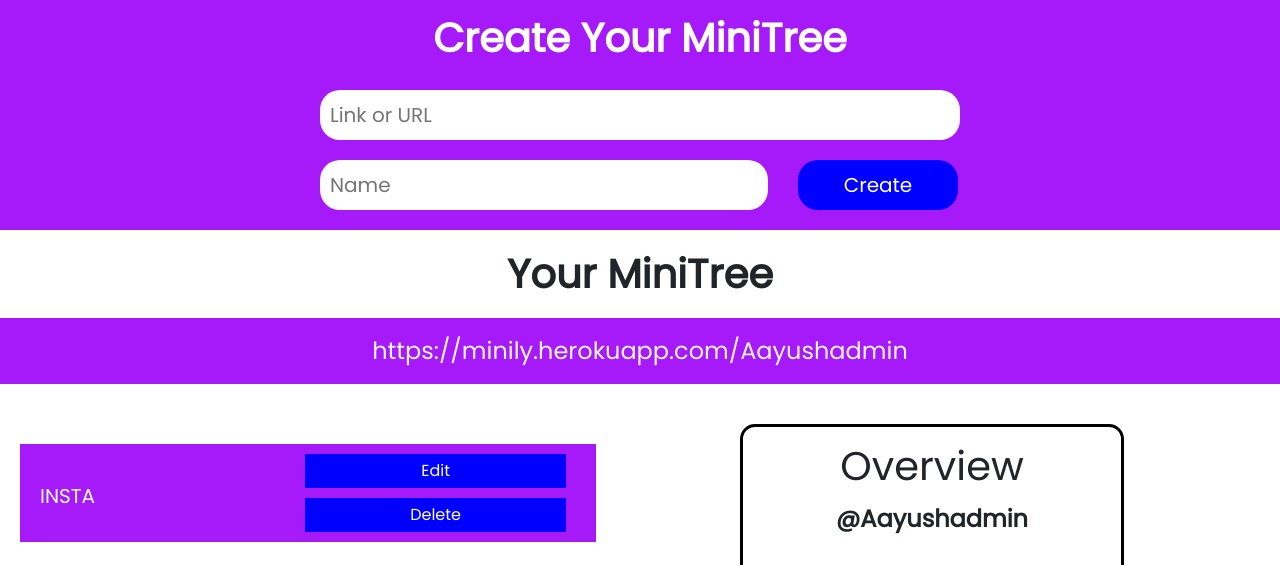
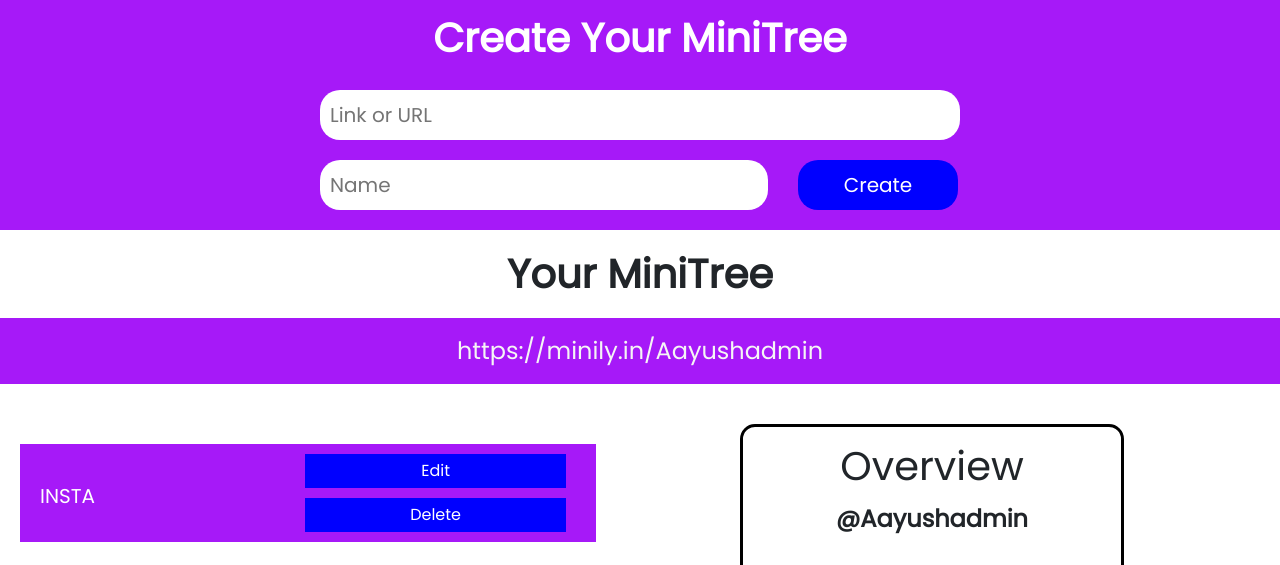
Before and after one commit to aayush18602/MiniLy, a Django app: page /t/ in a window 1280 px wide. Shown: the part 81-646 px from the top of the page. Run offline with Django 3.2, Linux system fonts and the light colour scheme; a user stored in the database is signed in; data comes from the database, SQL or seed files in the repository; some libraries are stand-ins or nearby versions.

Commit message:
Some changes2

```diff
--- a/short/templates/short/dashboard.html
+++ b/short/templates/short/dashboard.html
@@ -24,7 +24,7 @@
             {% for u in urls %}
             <div class="single-mly">
                 <div class="s1-mly">
-                    <a href="https://minily.herokuapp.com/{{u.short_name}}" class="nameref">
+                    <a href="https://minily.in/{{u.short_name}}" class="nameref">
                 <div class="mly-name mly-name1">
                     {{u.short_name}}
                 </div>
--- a/templates/navbar.html
+++ b/templates/navbar.html
@@ -5,7 +5,7 @@
         <i class="fas fa-bars"></i>
     </label>
     <ul>
-        <li><a href="https://minily.herokuapp.com/#about-minily">About Us</a></li>
+        <li><a href="https://minily.in/#about-minily">About Us</a></li>
         <li><a href="{% url 'dashboard' %}">Dashboard</a></li>
         <li><a href="{% url 'index' %}">MiniTree</a></li>
         {% if request.user.is_authenticated %}
--- a/tree/templates/tree/home.html
+++ b/tree/templates/tree/home.html
@@ -20,7 +20,7 @@
         <h1>Your MiniTree</h1>
     </div>
     <div class="tree-link">
-        <a href="{% url 'treelink' user %}" target="_blank">https://minily.herokuapp.com/{{user}}</a>
+        <a href="{% url 'treelink' user %}" target="_blank">https://minily.in/{{user}}</a>
     </div>
     <div class="tree-content">
         <div class="tree-data">
```
